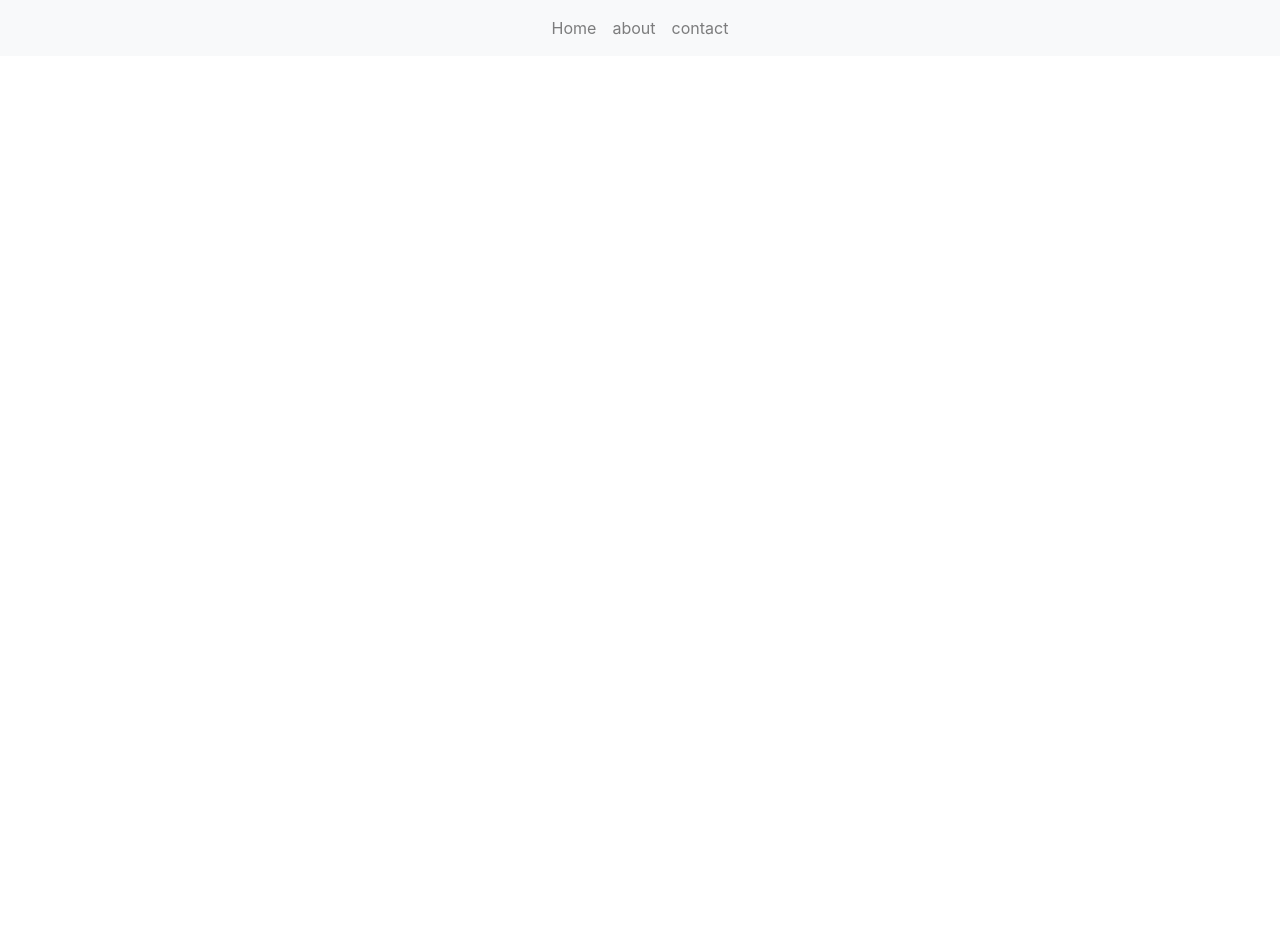
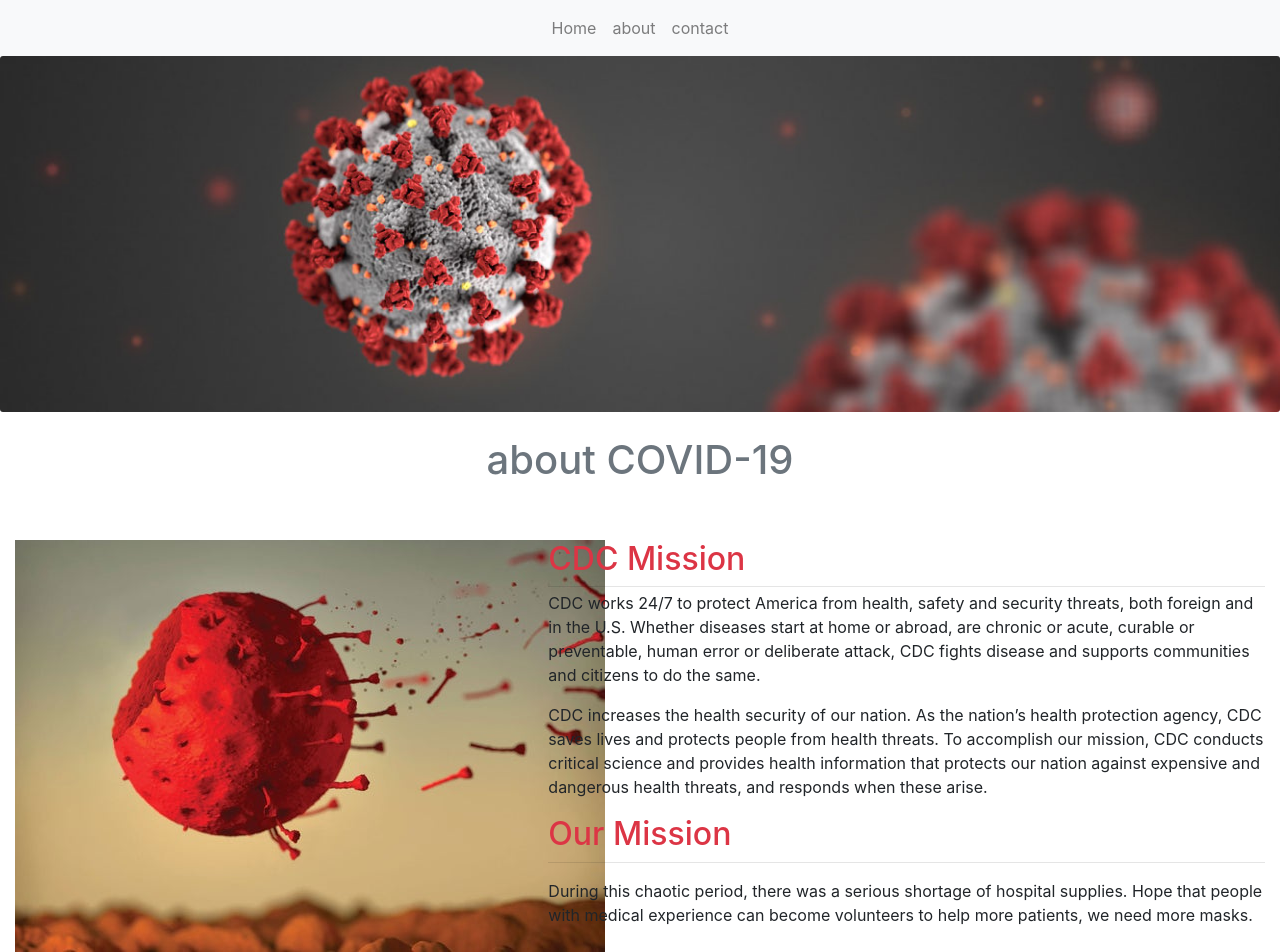
Before and after one commit to Veggier/ttp-assignment-1, a plain HTML site: page information.html in a window 1280 px wide. Before the commit the page ends 800 px from the top, so only its background shows below. Drawn offline with nearby package versions, Linux system fonts and the light colour scheme.

Commit message:
update the about page

```diff
--- a/information.html
+++ b/information.html
@@ -24,8 +24,48 @@
 
         </ul>
       </div>
+
     </nav>
+    <div >
+        <img src="coronavirus_pageart.jpg" class="card-img" alt="this is a picture">
+     </div>
+     <br>
+     <h1 class="text-center text-secondary">about COVID-19</h1>
+     <br>
+     <br>
+     <div class="container-fluid">
+            <div class="row">
+                    <div class=" col-12 col-md-5 ">
+                        <img  src="p2.jpg" alt="this is a picture">
+                    </div>
+                    <div class="col-12 col-md-7 ">
+                        <h2 class="text-danger"> CDC Mission</h2>
+                            <hr class="my-1">
+                        <p>
+                            CDC works 24/7 to protect America from health, safety and security threats, both foreign and in the U.S.
+                            Whether diseases start at home or abroad, are chronic or acute, curable or preventable, human error or deliberate attack,
+                             CDC fights disease and supports communities and citizens to do the same.
+                        </p>
+                        <p>
+                            CDC increases the health security of our nation. As the nation’s health protection agency,
+                             CDC saves lives and protects people from health threats. To accomplish our mission, CDC conducts critical science and provides health information
+                              that protects our nation against expensive and dangerous health threats, and responds when these arise.
+                        </p>
 
+                        <h2 class="text-danger"> Our Mission</h2>
+                        <hr class="my-1">
+                    <p>
+
+                    </p>
+                    <p>
+                        During this chaotic period, there was a serious shortage of hospital supplies.
+                         Hope that people with medical experience can become volunteers to help more patients, we need more masks.
+                    </p>
+
+                    </div>
+
+            </div>
+     </div>
     <!-- Optional JavaScript -->
     <!-- jQuery first, then Popper.js, then Bootstrap JS -->
     <script src="https://code.jquery.com/jquery-3.5.1.slim.min.js" integrity="sha384-DfXdz2htPH0lsSSs5nCTpuj/zy4C+OGpamoFVy38MVBnE+IbbVYUew+OrCXaRkfj" crossorigin="anonymous"></script>
```
Also changed, not shown: coronavirus_pageart.jpg (added), p2.jpg (added).
